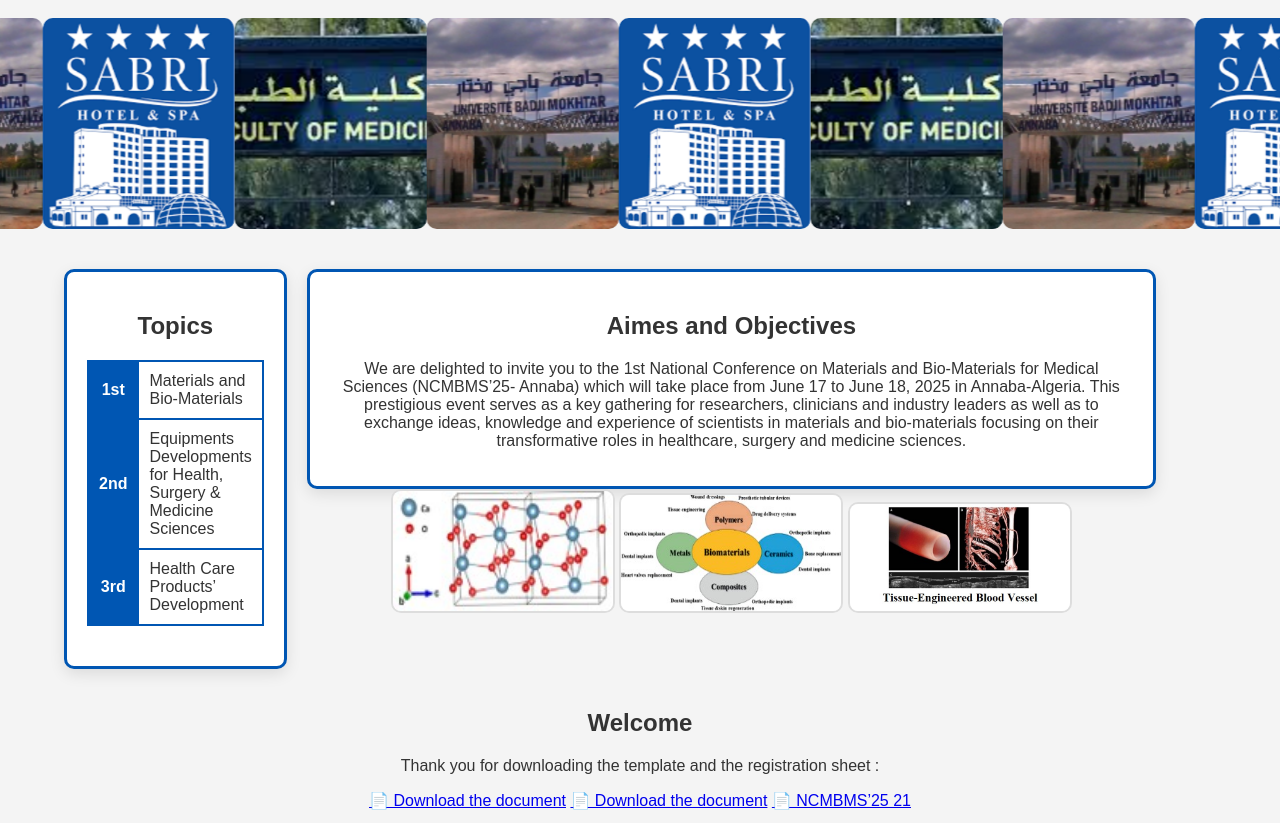
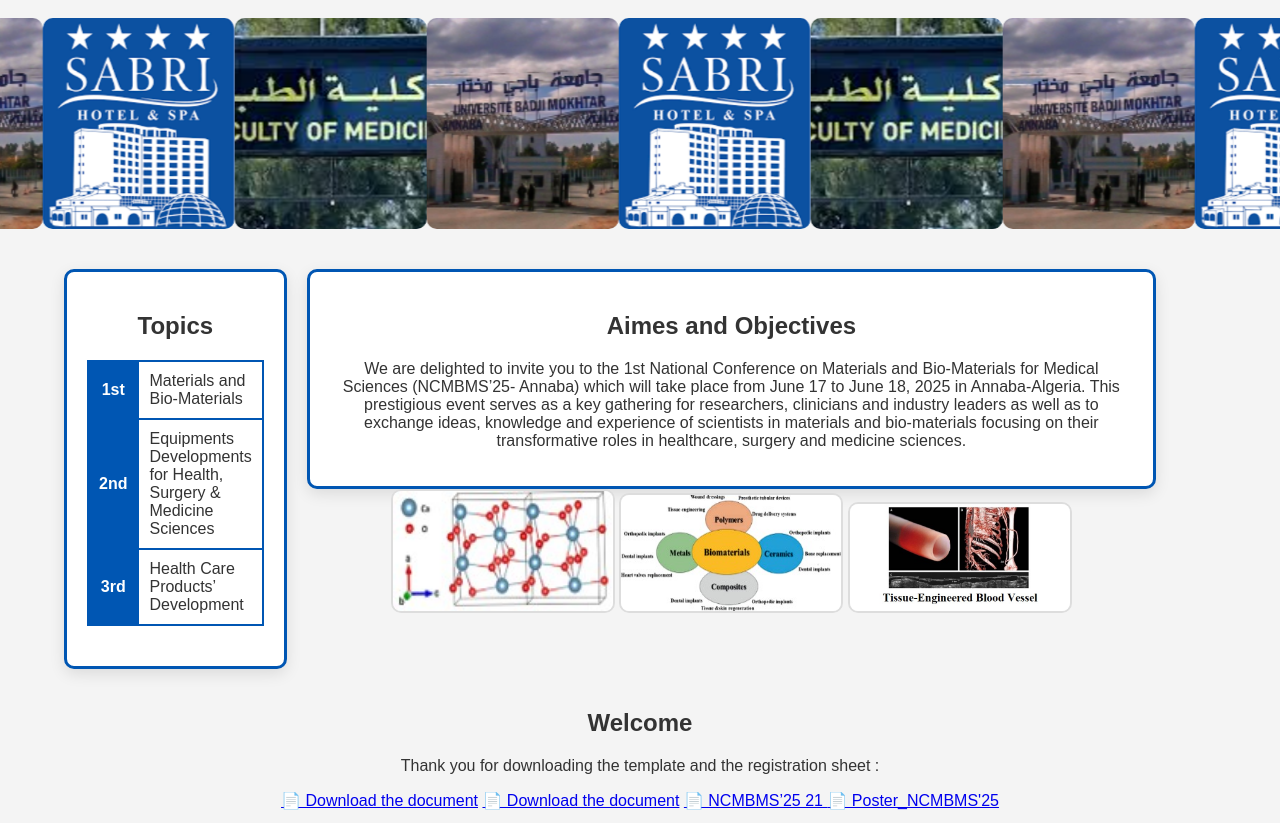
Before and after one commit to akram2398/ncmbms, a plain HTML site: page ncmbms/index.html in a window 1280 px wide. Shown: the part 108-931 px from the top of the page. Drawn offline with Linux system fonts and the light colour scheme.

Commit message:
Update index.html

```diff
--- a/ncmbms/index.html
+++ b/ncmbms/index.html
@@ -81,6 +81,8 @@
             <a href="Template NCMBMS'25.docx">📄 Download the document</a>
             <a href="INSCRIPTION.docx">📄 Download the document</a>
             <a href="NCMBMS’25  21.pdf"> 📄 NCMBMS’25  21 </a>
+ 		<a href="Poster_NCMBMS'25.pptx"> 📄 Poster_NCMBMS'25 </a>
+
             <p>Thank you !</p>
         </div>
         <section class="important-dates">
```
